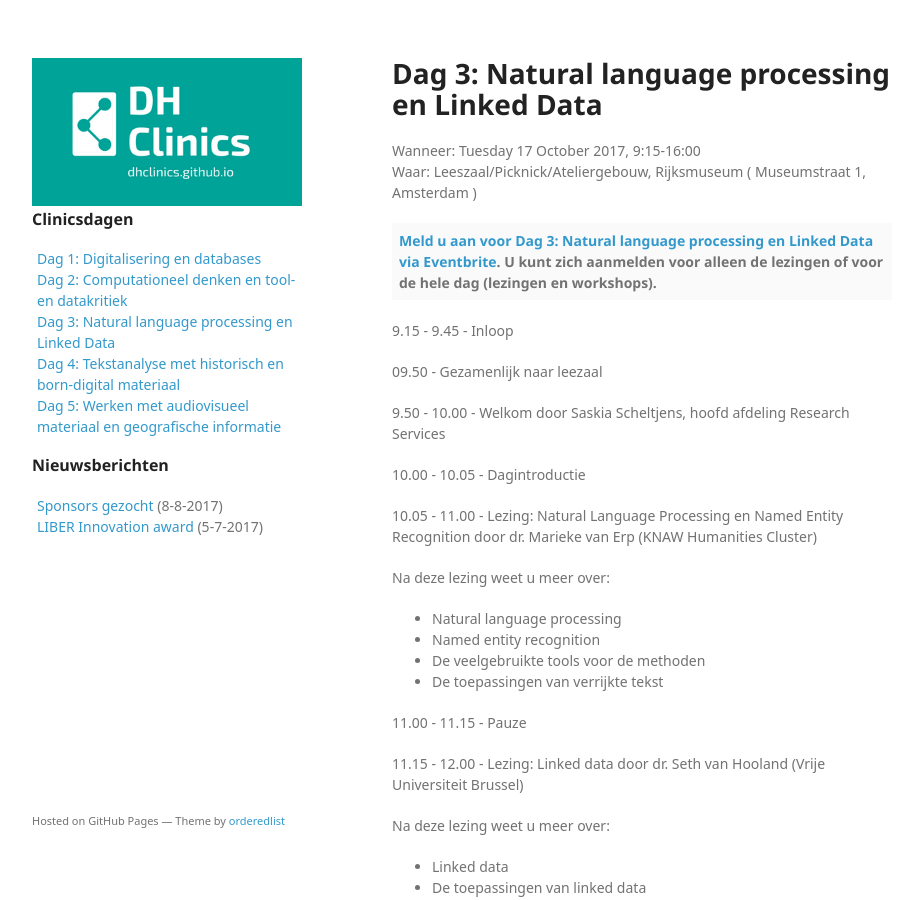
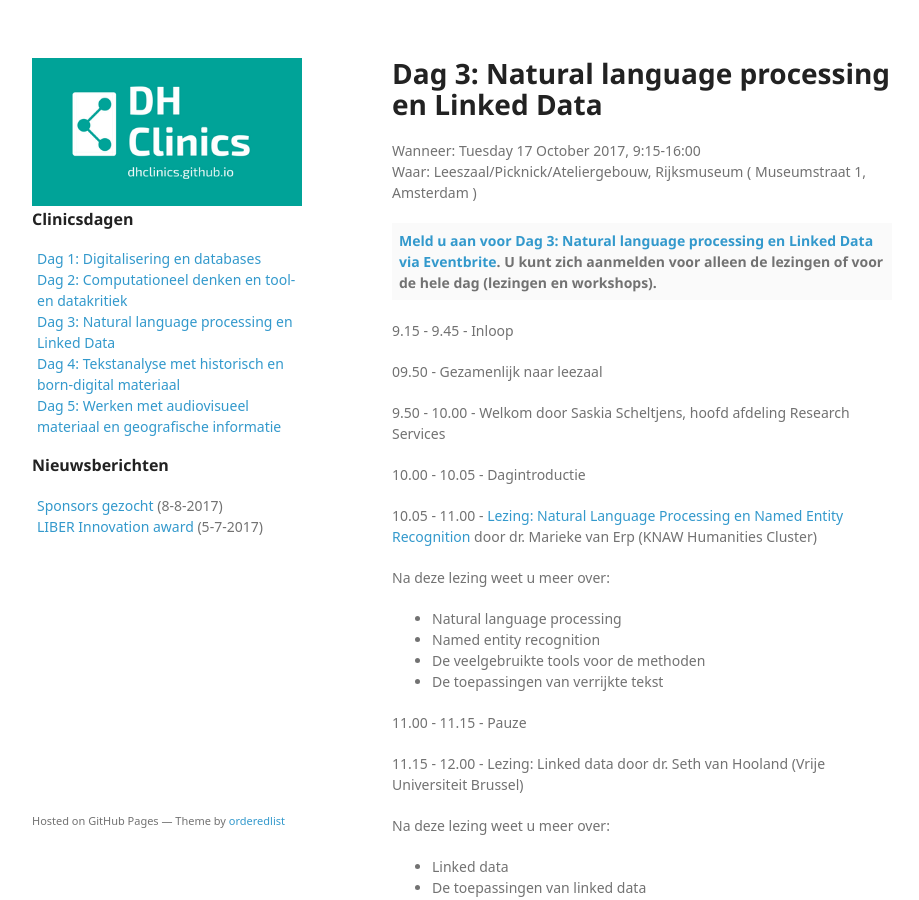
Before and after one commit to DHClinics/dhclinics.github.io, a Jekyll site: the page built from _dag/2017-dag3.md, in a window 1280 px wide and 900 px high. Shown: the whole window, without its empty margins (178-1097 px from the left). Built offline with Jekyll 4.4.1, drawn with Linux system fonts in a browser that asks for light colours; some web fonts are replaced; a script that is not in the unit is left out; part of the change alters nothing that is shown.

```diff
--- a/_dag/2017-dag3.md
+++ b/_dag/2017-dag3.md
@@ -23,7 +23,7 @@ registration: 36306517772
 
 10.00 - 10.05 - Dagintroductie
 
-10.05 - 11.00 - Lezing: Natural Language Processing en Named Entity Recognition door dr. Marieke van Erp (KNAW Humanities Cluster)
+10.05 - 11.00 - [Lezing: Natural Language Processing en Named Entity Recognition](https://www.slideshare.net/MvanErp/natural-language-processing-en-named-entity-recognition) door dr. Marieke van Erp (KNAW Humanities Cluster)
 
 Na deze lezing weet u meer over:
 
```
